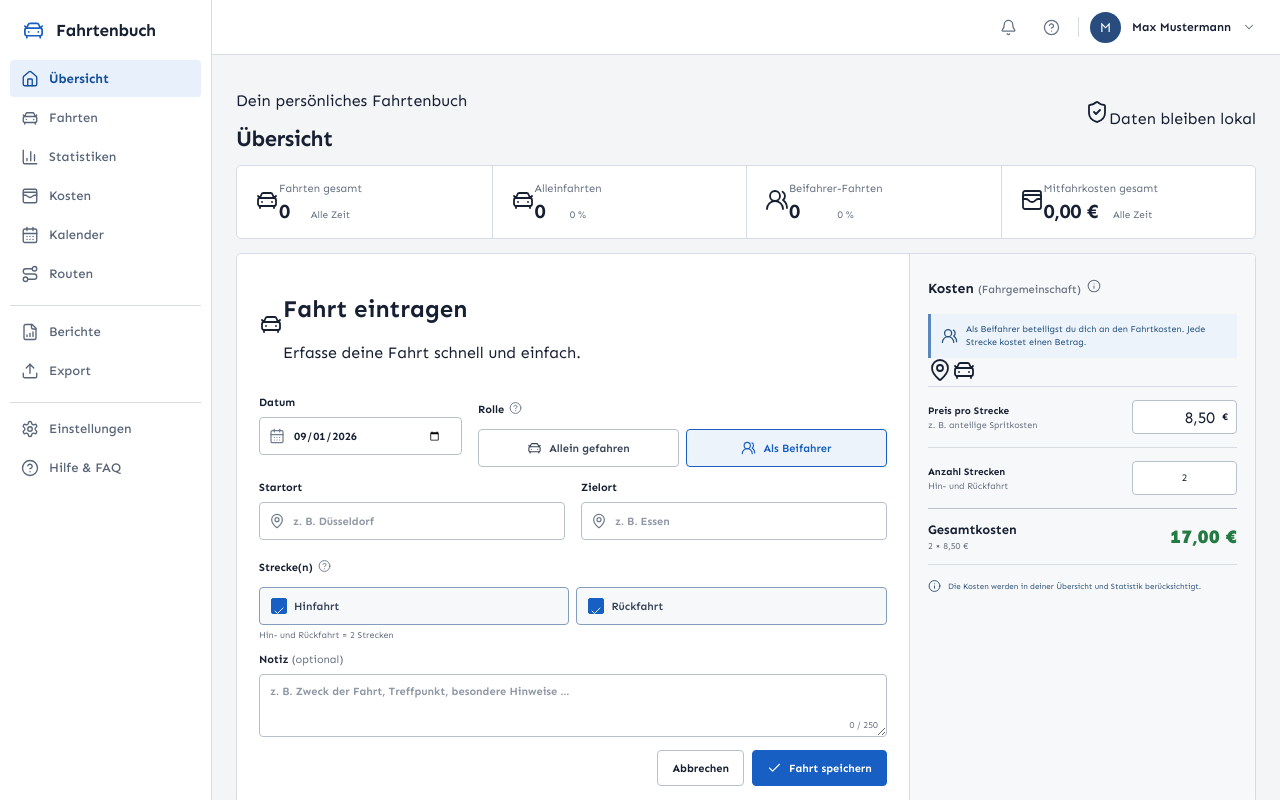
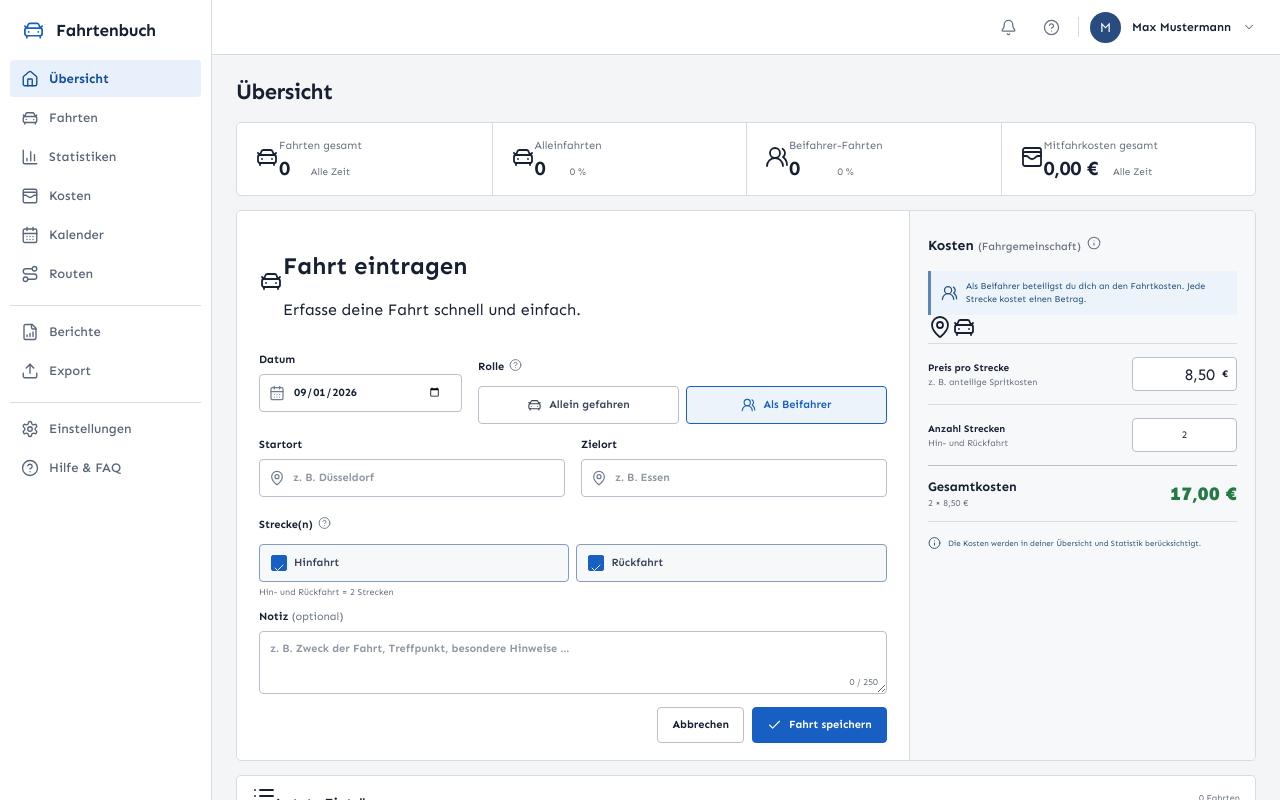
Before and after one commit to nightlifex/fahrtenbuch, a React (Vite) app: page / in a window 1280 px wide. Shown: the top 800 px of the page. Built offline with nearby package versions, Linux system fonts and the light colour scheme.

Commit message:
Redesign: src/components/Overview.tsx

```diff
--- a/src/components/Overview.tsx
+++ b/src/components/Overview.tsx
@@ -1,4 +1,3 @@
-import { ShieldCheck } from "lucide-react";
 import { useState } from "react";
 import type { AppSettings, Trip, TripStats } from "../types";
 import { Dialog } from "./Dialog";
@@ -25,7 +24,7 @@ export function Overview({ trips, stats, settings, onSave, onDelete, onLoadSampl
   }
   return (
     <>
-      <div className="page-intro"><span><p>Dein persönliches Fahrtenbuch</p><h1>Übersicht</h1></span><span className="local-pill"><ShieldCheck />Daten bleiben lokal</span></div>
+      <div className="page-intro"><h1>Übersicht</h1></div>
       <StatsCards stats={stats} />
       <TripForm settings={settings} editingTrip={editingTrip} onSave={onSave} onCancelEdit={() => setEditingTrip(undefined)} onSuccess={onToast} />
       <RecentTrips trips={trips} onEdit={setEditingTrip} onDelete={setDeleteTarget} onLoadSamples={async () => { await onLoadSamples(); onToast("Fiktive Beispieldaten wurden geladen."); }} />
```
